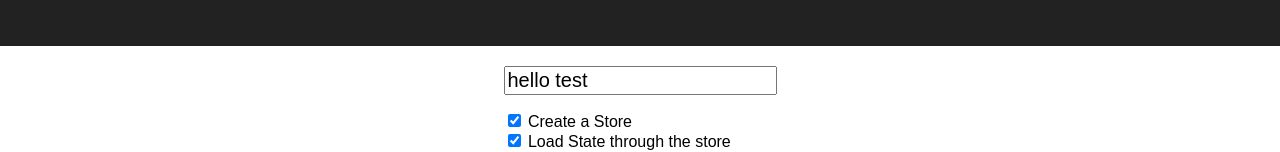
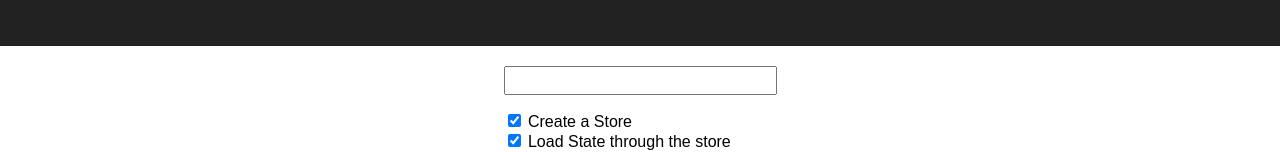
Before and after one commit to fhillipgcastillo/redux-course, a React (Create React App) app: page / in a window 1280 px wide. Shown: the part 144-296 px from the top of the page. Built offline with nearby package versions, Linux system fonts and the light colour scheme.

Commit message:
connect redux to individual components

```diff
--- a/src/App.js
+++ b/src/App.js
@@ -1,10 +1,9 @@
 import React, { Component } from 'react';
-import {connect} from 'react-redux';
 import logo from './logo.svg';
 import './App.css';
 import TodoForm from './components/TodoForm';
 import TodoList from './components/TodoList';
-import {updateCurrent} from "./reducers/todo";
+
 
 
 class App extends Component {
@@ -16,11 +15,8 @@ class App extends Component {
           <h1 className="App-title">Welcome to React with redux</h1>
         </header>
         <div className="Todo-App">
-          <TodoForm
-            currentTodo={this.props.currentTodo}
-            changeCurrent={this.props.updateCurrent}
-            />
-          <TodoList todos={this.props.todos} />
+          <TodoForm />
+          <TodoList />
         </div>
       </div>
     );
@@ -34,7 +30,4 @@ const connectedApp = connect(mapStateToProps, mapDispatchToProps)(App);
 export default connectedApp;
 */
 
-export default connect(
-  (state)=>state,
-  {updateCurrent}
-)(App);
+export default App;
--- a/src/components/TodoForm.js
+++ b/src/components/TodoForm.js
@@ -1,10 +1,12 @@
 import React from 'react';
+import {connect} from 'react-redux';
+import {updateCurrent} from "../reducers/todo";
 
-export default (props) => {
-  const {currentTodo, changeCurrent} = props;
+const TodoForm = (props) => {
+  const {currentTodo, updateCurrent} = props;
   const handleInputChange = (event)=>{
     const value = event.target.value;
-    changeCurrent(value);
+    updateCurrent(value);
   }
   return (
     <form>
@@ -15,3 +17,8 @@ export default (props) => {
     </form>
   )
 };
+
+export default connect(
+  (state) => ({currentTodo: state.currentTodo}),
+  {updateCurrent}
+)(TodoForm)
--- a/src/components/TodoList.js
+++ b/src/components/TodoList.js
@@ -1,4 +1,6 @@
 import React from 'react';
+import {connect} from 'react-redux';
+
 
 const TodoItem = ({id, name, isComplete}) => (
   <li>
@@ -6,10 +8,14 @@ const TodoItem = ({id, name, isComplete}) => (
   </li>
 );
 
-export default (props) => (
+const TodoList = (props) => (
   <div className="todo-list">
     <ul>
       {props.todos.map(todo => <TodoItem key={todo.id} {...todo} />)}
     </ul>
   </div>
 );
+
+export default connect(
+  (state) => ({todos: state.todos})
+)(TodoList);
--- a/src/reducers/todo.js
+++ b/src/reducers/todo.js
@@ -4,7 +4,7 @@ const initialState = {
     {id:2, name:"Load State through the store", isComplete: true},
     {id:3, name:"handle state changes with redux", isComplete: false},
   ],
-  currentTodo: "hello test"
+  currentTodo: ""
 };
 
 const CURRENT_UPDATE = "CURRENT_UPDATE";
```
